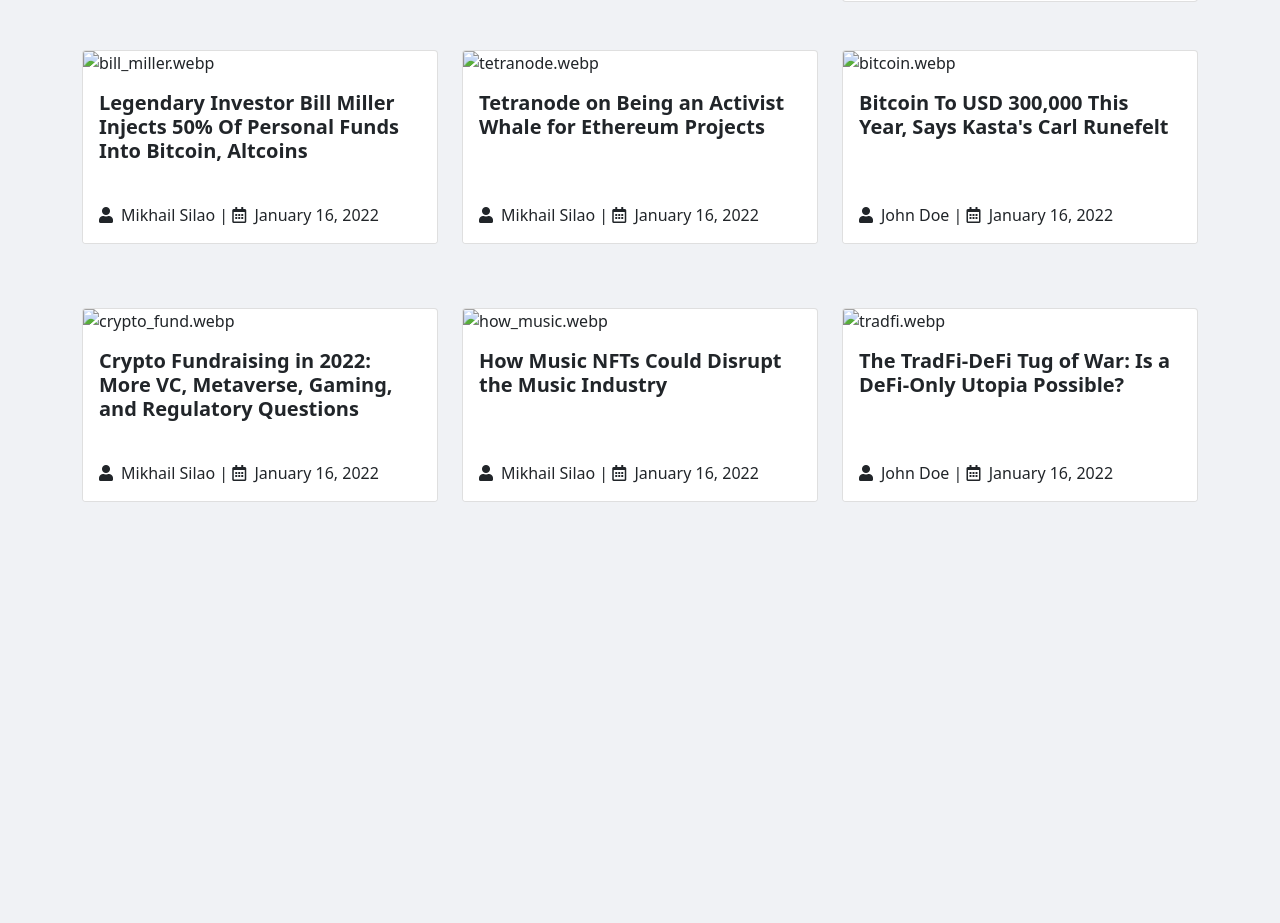
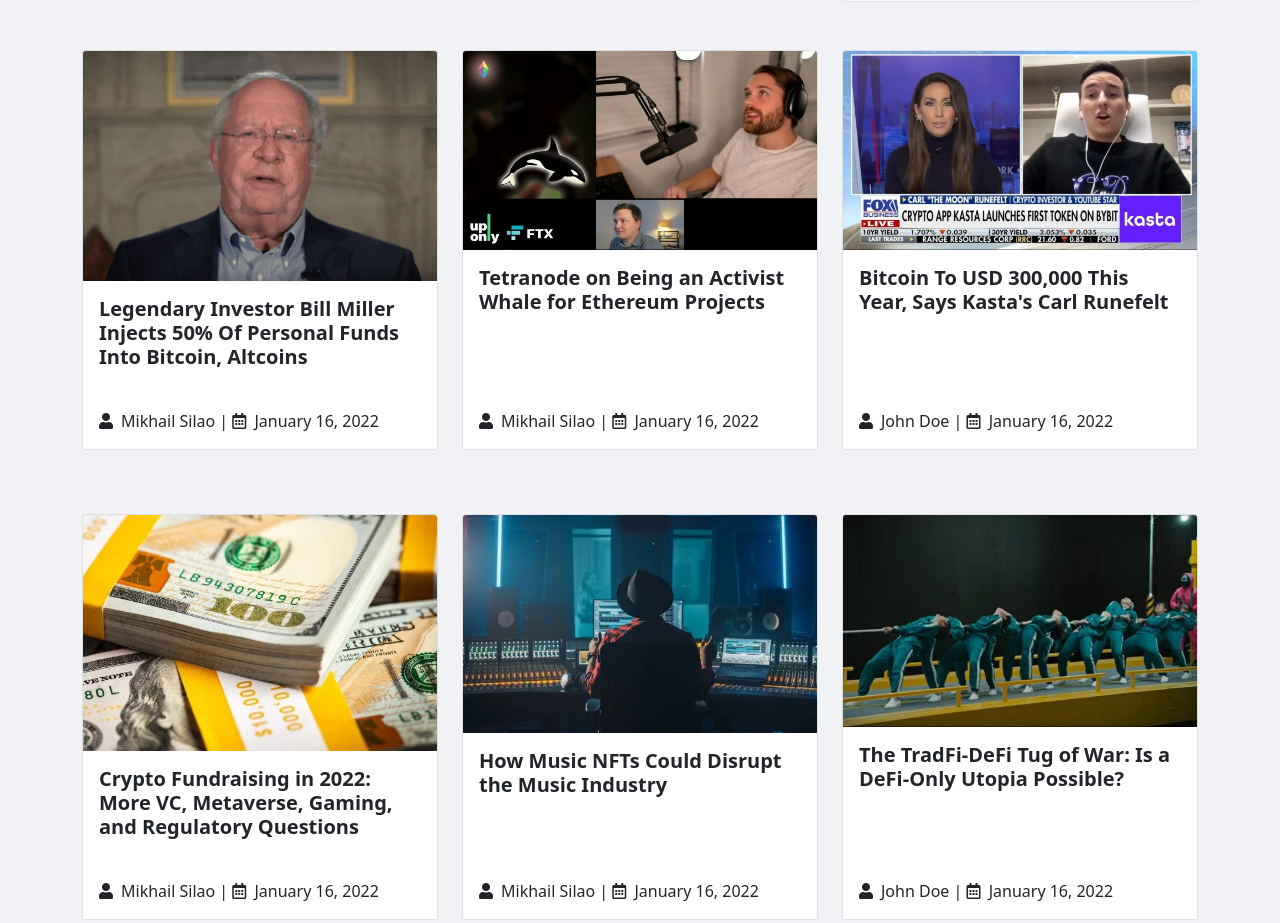
Before and after one commit to mikhail-trunks-silao/wireframe, a plain HTML site: page wireframe3.html in a window 1280 px wide. Shown: the part 819-1742 px from the top of the page. Before the commit the page ends 1385 px from the top, so only its background shows below. Drawn offline with Linux system fonts and the light colour scheme; files that its build step writes are made by us from their sources.

Commit message:
Update wireframe3.html

```diff
--- a/wireframe3.html
+++ b/wireframe3.html
@@ -5,7 +5,7 @@
     <meta http-equiv="X-UA-Compatible" content="IE=edge" />
     <meta name="viewport" content="width=device-width, initial-scale=1.0" />
     <title>Activity 3</title>
-    <link href="/css/styles.css" rel="stylesheet" />
+    <link href="/wireframe/css3/styles.css" rel="stylesheet" />
     <link
       rel="stylesheet"
       href="https://cdnjs.cloudflare.com/ajax/libs/font-awesome/5.15.3/css/all.min.css"
@@ -64,7 +64,7 @@
         <div class="col-md-12 col-lg-8">
           <div class="card w-100">
             <img
-              src="/img/news-one.webp"
+              src="wireframe/img3/news-one.webp"
               class="card-img-top img-fluid"
               alt="news_one.webp"
             />
@@ -143,7 +143,7 @@
         <div class="col-md-4 d-flex align-self-stretch">
           <div class="card w-100">
             <img
-              src="/img/bill_miller.webp"
+              src="wireframe/img3/bill_miller.webp"
               class="card-img-top img-fluid"
               alt="bill_miller.webp"
             />
@@ -165,7 +165,7 @@
         <div class="col-md-4 d-flex align-self-stretch">
           <div class="card w-100">
             <img
-              src="/img/tetranode.webp"
+              src="wireframe/img3/tetranode.webp"
               class="card-img-top img-fluid"
               alt="tetranode.webp"
             />
@@ -186,7 +186,7 @@
         <div class="col-md-4 d-flex align-self-stretch">
           <div class="card w-100">
             <img
-              src="/img/bitcoin.webp"
+              src="wireframe/img3/bitcoin.webp"
               class="card-img-top img-fluid"
               alt="bitcoin.webp"
             />
@@ -212,7 +212,7 @@
         <div class="col-md-4 d-flex align-self-stretch">
           <div class="card w-100">
             <img
-              src="/img/crypto_fund.webp"
+              src="wireframe/img3/crypto_fund.webp"
               class="card-img-top img-fluid"
               alt="crypto_fund.webp"
             />
@@ -234,7 +234,7 @@
         <div class="col-md-4 d-flex align-self-stretch">
           <div class="card w-100">
             <img
-              src="/img/how_music.webp"
+              src="wireframe/img3/how_music.webp"
               class="card-img-top img-fluid"
               alt="how_music.webp"
             />
@@ -255,7 +255,7 @@
         <div class="col-md-4 d-flex align-self-stretch">
           <div class="card w-100">
             <img
-              src="/img/tradfi.webp"
+              src="wireframe/img3/tradfi.webp"
               class="card-img-top img-fluid"
               alt="tradfi.webp"
             />
@@ -275,6 +275,6 @@
       </div>
       <!--End Section 3-->
     </div>
-    <script src="/script.js"></script>
+    <script src="wireframe/script3.js"></script>
   </body>
 </html>
```
